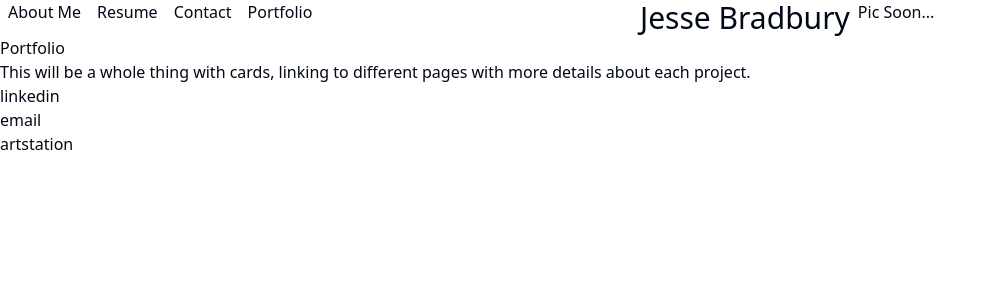
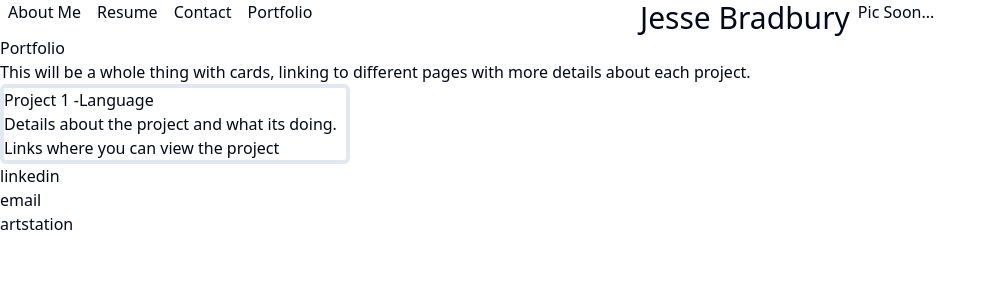
Before and after one commit to JesseBradbury/WebDev-Portfolio, a React (Vite) app: page /Portfolio in a window 1280 px wide. Shown: the top 300 px of the page, without its empty margins (0-996 px from the left). Built offline with nearby package versions, Linux system fonts and the light colour scheme.

Commit message:
Working on getting css styles to apply from output.css

```diff
--- /dev/null
+++ b/@/components/ui/card.jsx
@@ -0,0 +1,50 @@
+import * as React from "react"
+
+import { cn } from "@/lib/utils"
+
+const Card = React.forwardRef(({ className, ...props }, ref) => (
+  <div
+    ref={ref}
+    className={cn("rounded-lg border bg-card text-card-foreground shadow-sm", className)}
+    {...props} />
+))
+Card.displayName = "Card"
+
+const CardHeader = React.forwardRef(({ className, ...props }, ref) => (
+  <div
+    ref={ref}
+    className={cn("flex flex-col space-y-1.5 p-6", className)}
+    {...props} />
+))
+CardHeader.displayName = "CardHeader"
+
+const CardTitle = React.forwardRef(({ className, ...props }, ref) => (
+  <h3
+    ref={ref}
+    className={cn("text-2xl font-semibold leading-none tracking-tight", className)}
+    {...props} />
+))
+CardTitle.displayName = "CardTitle"
+
+const CardDescription = React.forwardRef(({ className, ...props }, ref) => (
+  <p
+    ref={ref}
+    className={cn("text-sm text-muted-foreground", className)}
+    {...props} />
+))
+CardDescription.displayName = "CardDescription"
+
+const CardContent = React.forwardRef(({ className, ...props }, ref) => (
+  <div ref={ref} className={cn("p-6 pt-0", className)} {...props} />
+))
+CardContent.displayName = "CardContent"
+
+const CardFooter = React.forwardRef(({ className, ...props }, ref) => (
+  <div
+    ref={ref}
+    className={cn("flex items-center p-6 pt-0", className)}
+    {...props} />
+))
+CardFooter.displayName = "CardFooter"
+
+export { Card, CardHeader, CardFooter, CardTitle, CardDescription, CardContent }
--- a/src/components/Navigation.jsx
+++ b/src/components/Navigation.jsx
@@ -9,7 +9,7 @@
     // NavigationMenuViewport,
     navigationMenuTriggerStyle,
 } from "@/components/ui/navigation-menu"
-import { Link, useLocation } from 'react-router-dom';
+import { Link } from 'react-router-dom';
 
 
 function Navigation() {
--- /dev/null
+++ b/src/components/ui/ProjectCard.jsx
@@ -0,0 +1,29 @@
+import {
+    Card,
+    CardContent,
+    CardDescription,
+    CardFooter,
+    CardHeader,
+    CardTitle,
+} from "@/components/ui/card"
+
+
+function ProjectCard() {
+    return (
+        <Card className="w-[350px] border-4 rounded-md ">
+            <CardHeader>
+                <CardTitle>Project 1 -</CardTitle>
+                <CardDescription>Language</CardDescription>
+            </CardHeader>
+            <CardContent>
+                <p>Details about the project and what its doing. </p>
+            </CardContent>
+            <CardFooter>
+                <p>Links where you can view the project</p>
+            </CardFooter>
+        </Card>
+
+    )
+};
+
+export default ProjectCard;
--- a/src/routes/portfolio.jsx
+++ b/src/routes/portfolio.jsx
@@ -1,8 +1,13 @@
+import ProjectCard from '../components/ui/ProjectCard';
+
+
 export default function Portfolio() {
     return (
         <div>
             <h2>Portfolio</h2>
             <p>This will be a whole thing with cards, linking to different pages with more details about each project.</p>
+            <ProjectCard />
+
         </div>
     )
 }
```
Also changed, not shown: @/lib/utils.js (line endings or trailing spaces), src/components/AboutMe.jsx (deleted).
